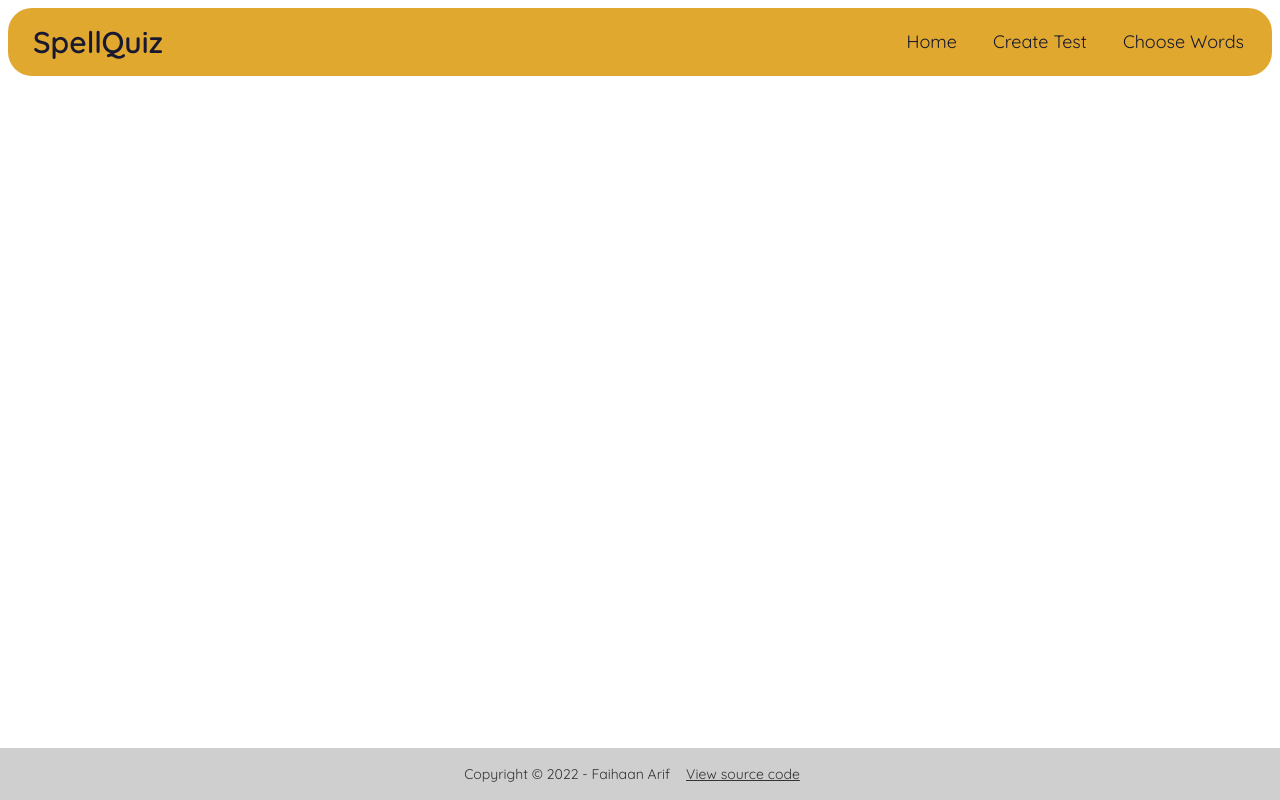
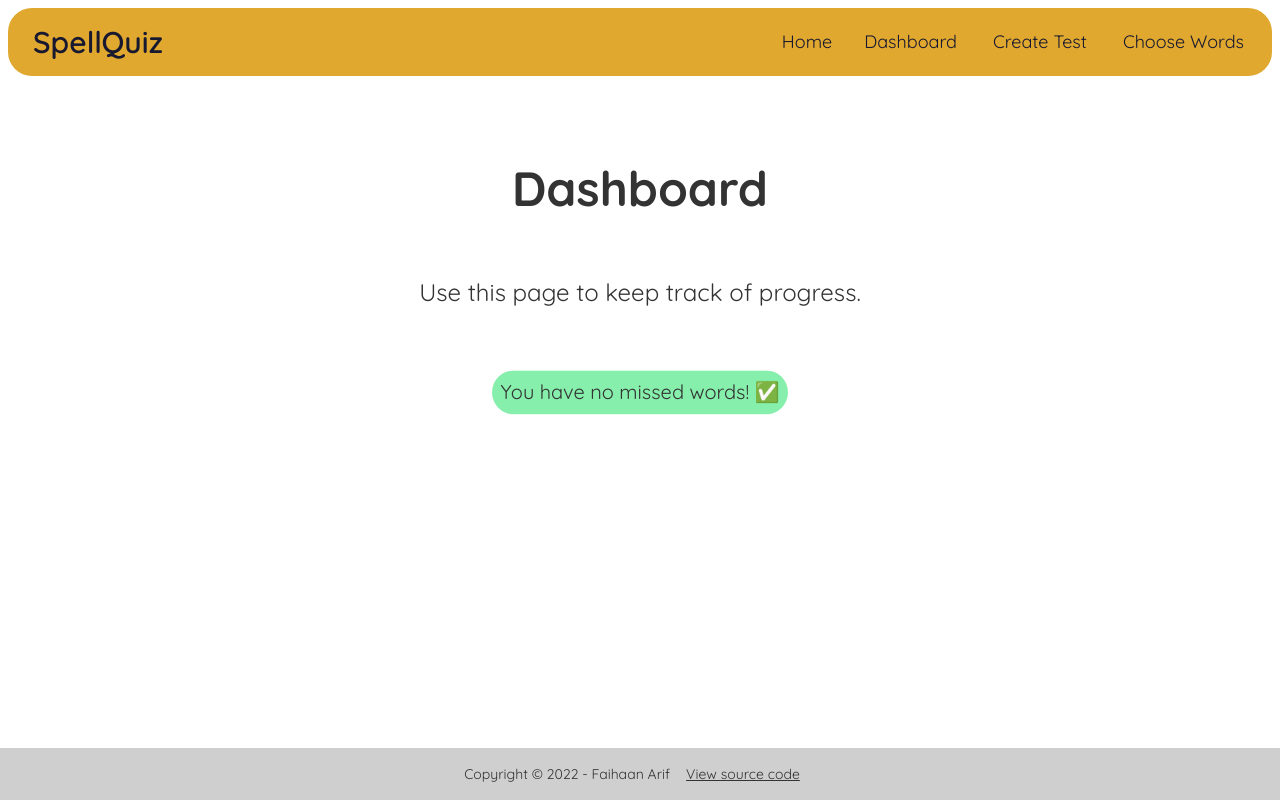
Before and after one commit to farif1234/spell-quiz, a React (Vite) app: page /dashboard in a window 1280 px wide. Built offline with nearby package versions, Linux system fonts and the light colour scheme.

Commit message:
added dashboard page

```diff
--- a/src/App.jsx
+++ b/src/App.jsx
@@ -5,10 +5,12 @@ import CreateTest from "./components/CreateTest";
 import ChooseWords from "./components/ChooseWords";
 import Footer from "./components/Footer";
 import { useState } from "react";
+import Dashboard from "./components/Dashboard";
 
 function App() {
     const [words, setWords] = useState([]);
     const [inp, setInp] = useState("");
+    const [missedWords, setMissedWords] = useState(new Set());
 
     return (
         <div className=" h-screen">
@@ -17,9 +19,23 @@ function App() {
                 <Routes>
                     <Route path="/" element={<Home />} />
                     <Route
+                        path="/dashboard"
+                        element={
+                            <Dashboard
+                                missedWords={missedWords}
+                                setMissedWords={setMissedWords}
+                            />
+                        }
+                    />
+                    <Route
                         path="/test"
                         element={
-                            <CreateTest words={words} setWords={setWords} />
+                            <CreateTest
+                                words={words}
+                                setWords={setWords}
+                                missedWords={missedWords}
+                                setMissedWords={setMissedWords}
+                            />
                         }
                     />
                     <Route
--- /dev/null
+++ b/src/components/Dashboard.jsx
@@ -0,0 +1,40 @@
+import React from "react";
+
+const Dashboard = ({ missedWords, setMissedWords }) => {
+    const noMissedWordsComp = (
+        <h1 className=" self-center text-xl rounded-full p-2 bg-green-300 animate-bounce">
+            You have no missed words! ✅
+        </h1>
+    );
+
+    const missedWordsComp = (
+        <div className=" text-center">
+            <h1 className=" self-center text-xl text-error">Missed Words:</h1>
+            <p className=" text-lg">{Array.from(missedWords).join(", ")}</p>
+            <button
+                onClick={() => setMissedWords(new Set())}
+                className="btn btn-error btn-outline my-6"
+            >
+                Clear Missed Words
+            </button>
+        </div>
+    );
+
+    return (
+        <div>
+            <div className=" h-full w-full ">
+                <div className=" max-w-screen-lg mx-auto flex flex-col items-center justify-start gap-4 py-20">
+                    <h1 className=" self-center text-5xl font-bold mb-10 p-2">
+                        Dashboard
+                    </h1>
+                    <p className=" text-2xl mb-12">
+                        Use this page to keep track of progress.
+                    </p>
+                    {missedWords.size > 0 ? missedWordsComp : noMissedWordsComp}
+                </div>
+            </div>
+        </div>
+    );
+};
+
+export default Dashboard;
--- a/src/components/Navbar.jsx
+++ b/src/components/Navbar.jsx
@@ -21,6 +21,11 @@ const Navbar = () => {
                             </Link>
                         </li>
                         <li>
+                            <Link to={"/dashboard"} className=" text-lg">
+                                Dashboard
+                            </Link>
+                        </li>
+                        <li>
                             <Link to={"/test"} className=" text-lg mx-1">
                                 Create Test
                             </Link>
```
